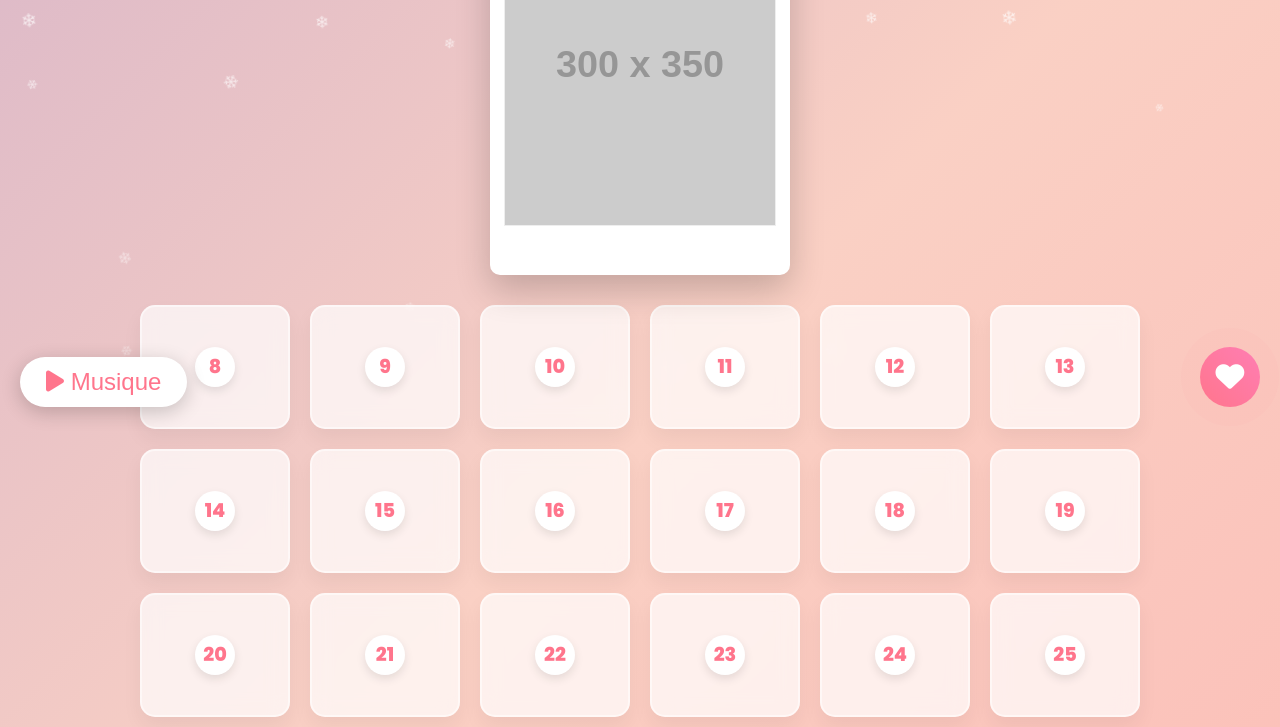
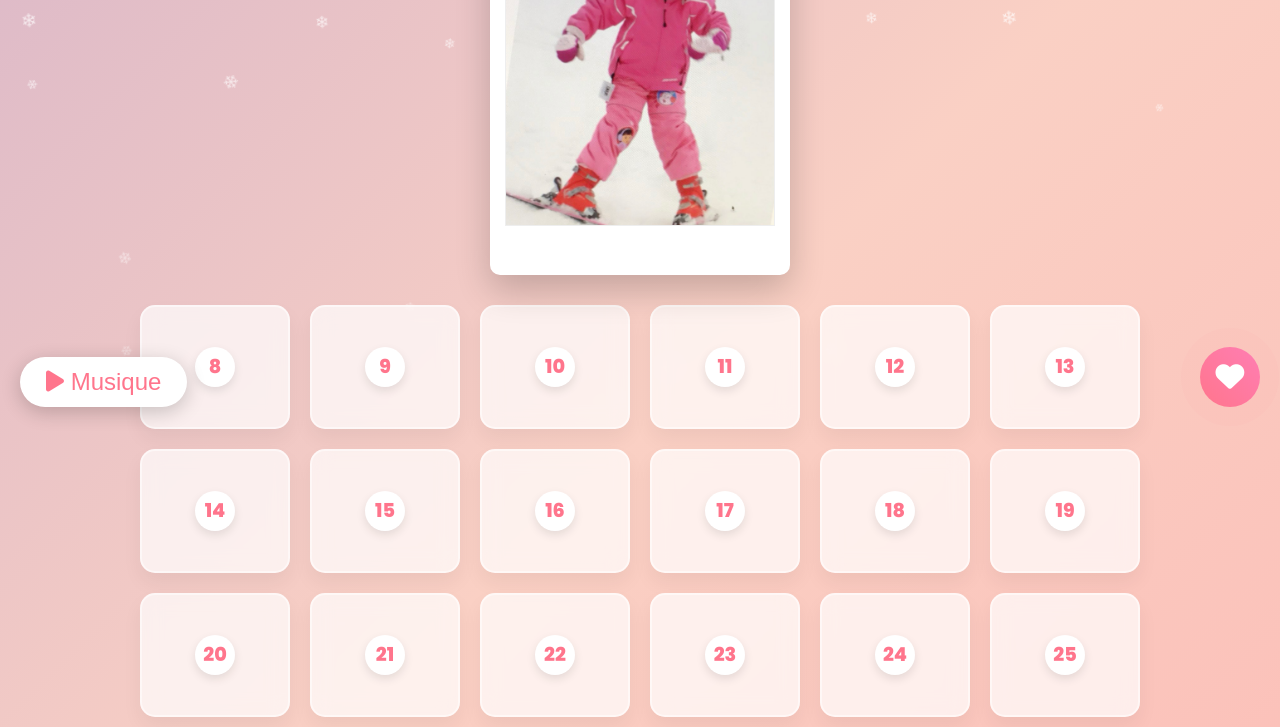
Before and after one commit to mohamedAhmedvall/annivShana, a plain HTML site: page index.html in a window 1280 px wide. Shown: the part 373-1100 px from the top of the page. Drawn offline with nearby package versions, Linux system fonts and the light colour scheme; placeholder pictures from the web are drawn by us.

```diff
--- a/index.html
+++ b/index.html
@@ -172,7 +172,7 @@
     <div class="scene">
         <div class="card" onclick="this.classList.toggle('is-flipped')">
             <div class="card__face card__face--front">
-                <img src="https://via.placeholder.com/300x350/ff7eb3/ffffff?text=Clique+Moi+!" alt="Shana">
+                <img src="IMG_1041.jpeg" alt="Shana">
             </div>
             <div class="card__face card__face--back">
                 <div style="font-size: 3rem;">👸🏽✨</div>
```
